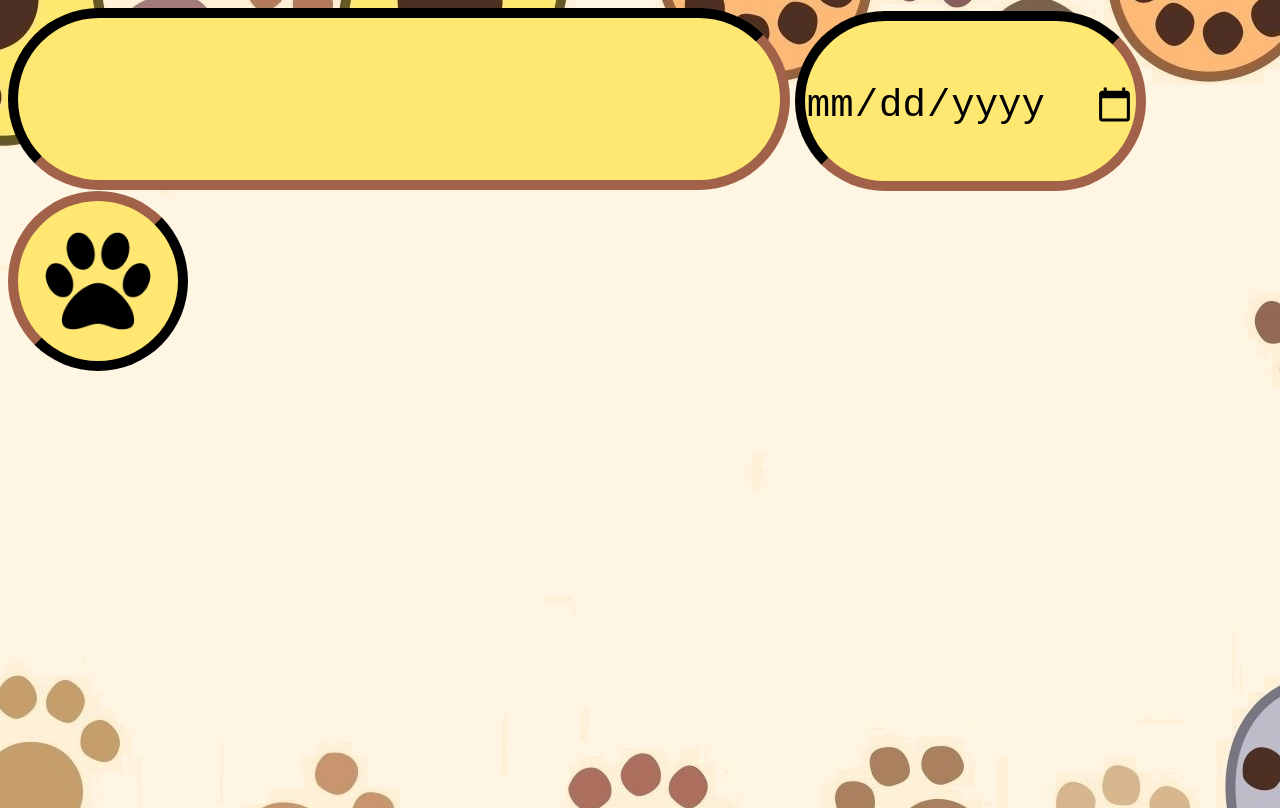
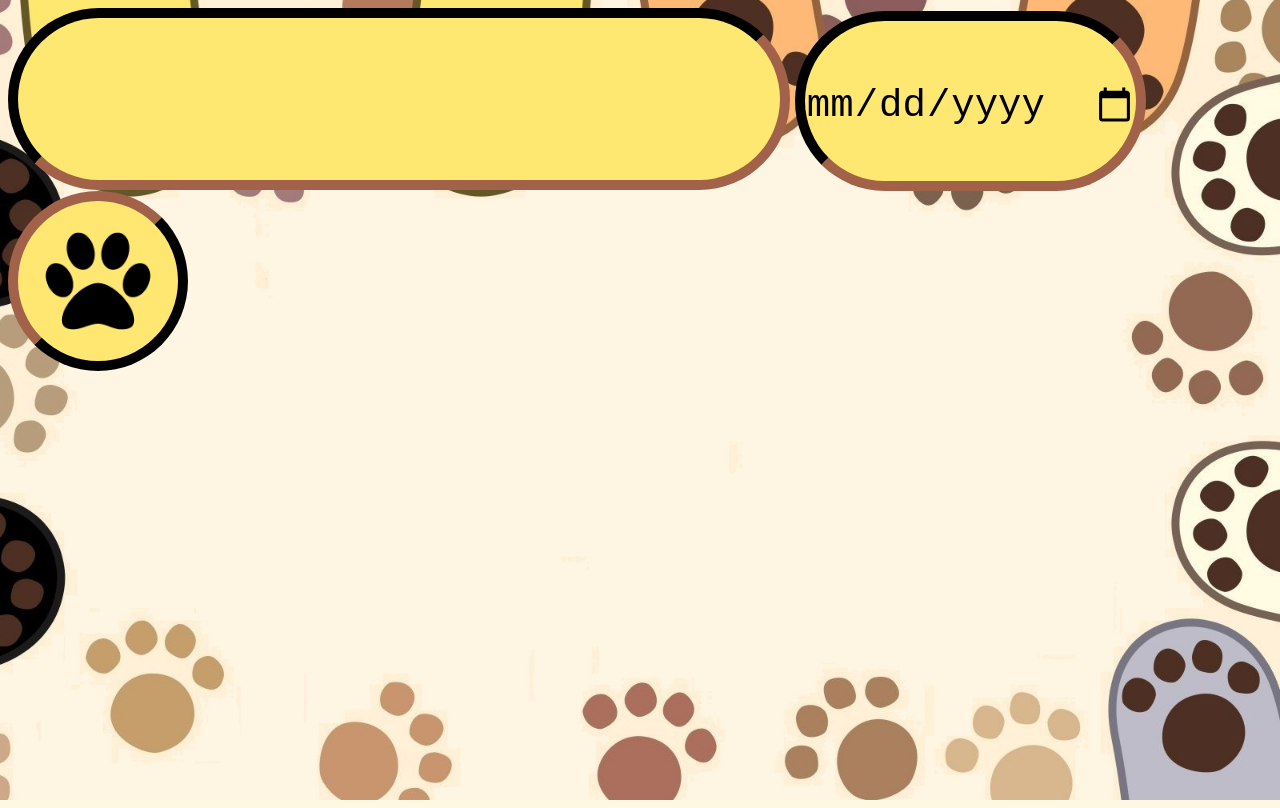
Before and after one commit to VladT123/Todo, a plain HTML site: page index.html in a window 1280 px wide. Drawn offline with Linux system fonts and the light colour scheme.

Commit message:
Update styles.css

```diff
--- a/styles.css
+++ b/styles.css
@@ -1,16 +1,13 @@
-html{
-    height: 100vh;
-}
 body{
     font-family: Arial;
     color: rgb(223, 131, 10);
     font-weight: bold;
     background-image: url('Graphics/PAWS_BG.jpg');
-    background-color: #49eb34;
+    background-color: #fef7e2;
     background-repeat: no-repeat;
     background-position: center;
     background-attachment: fixed;
-    height:100%;
+    background-size: 120%;
 }
 .input{
     width: 60%;
```
